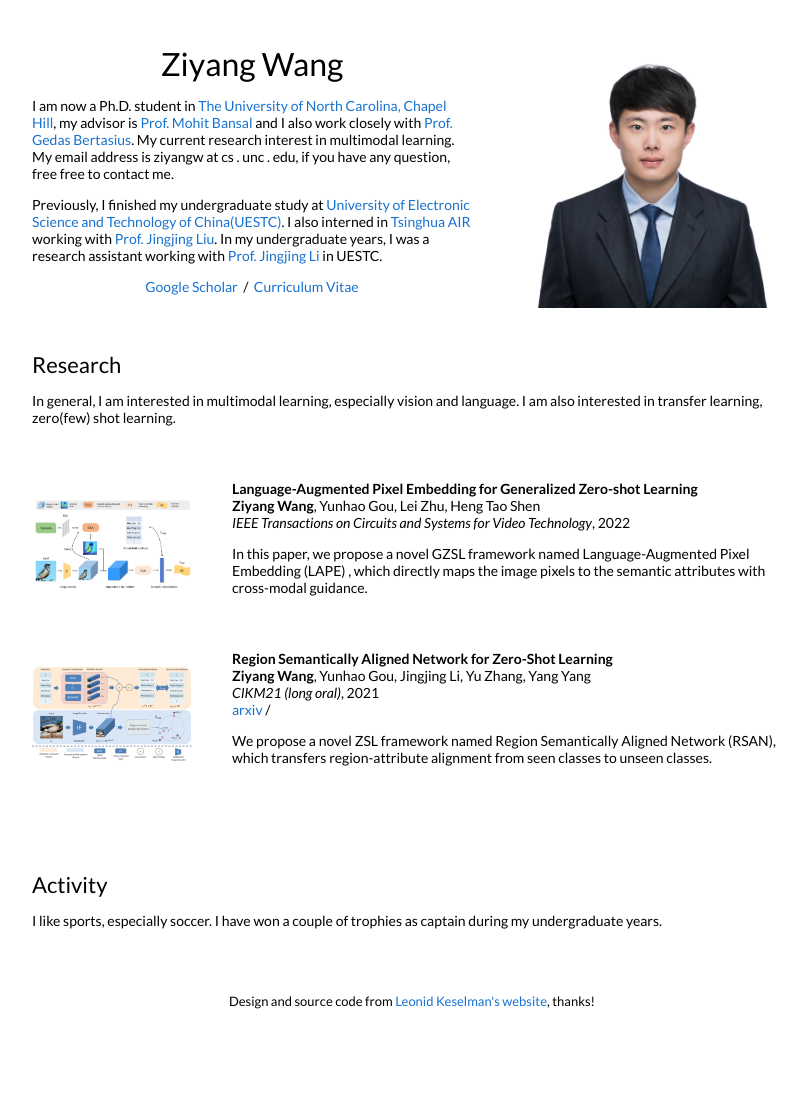
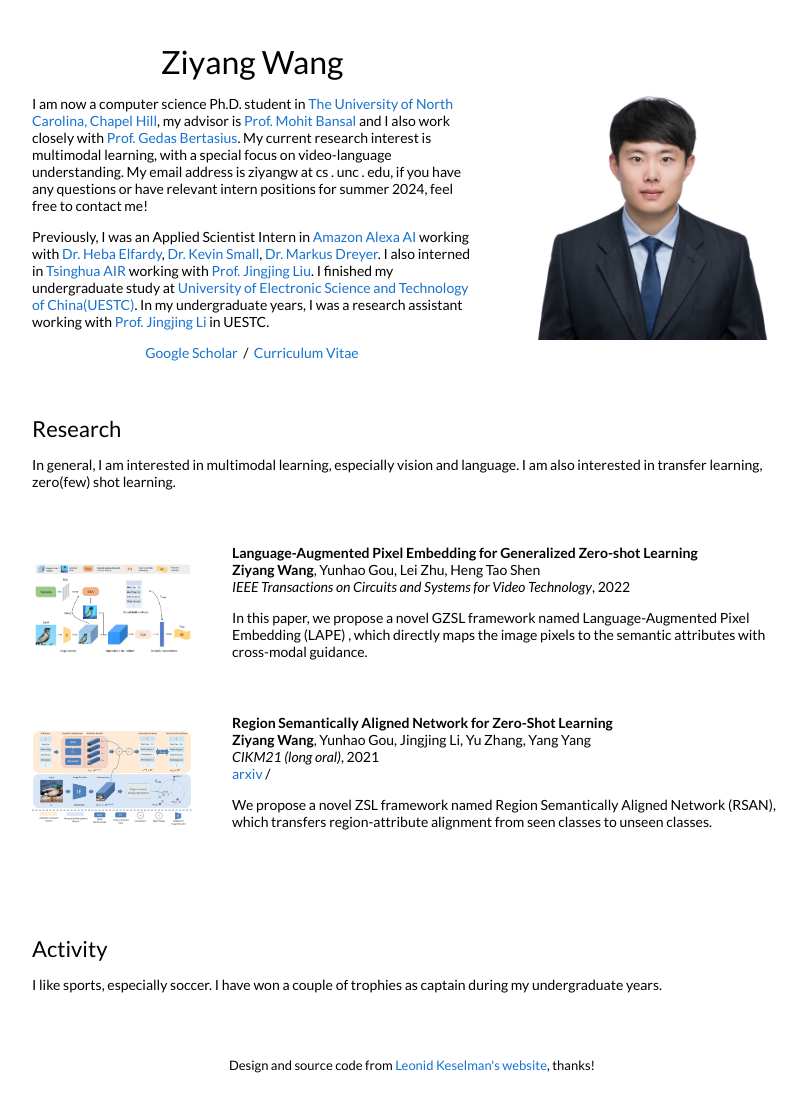
Before and after one commit to ZiyangW2000/ZiyangW2000.github.io, a Jekyll site: the page built from _posts/2018-05-05-policies.markdown, in a window 1280 px wide. Shown: the whole page, without its empty margins (228-1035 px from the left). Built offline with Jekyll 4.4.1, drawn with Linux system fonts in a browser that asks for light colours; before the commit the page ends 1030 px from its top, so only the background shows below that.

Commit message:
Update default.html

```diff
--- a/_layouts/default.html
+++ b/_layouts/default.html
@@ -27,16 +27,16 @@
               <h1>
                 Ziyang Wang
               </h1>
-              <p>I am now a Ph.D. student in  <a href="https://www.unc.edu//">The University of North Carolina, Chapel Hill</a>, my advisor is  <a href="https://www.cs.unc.edu/~mbansal//">Prof. Mohit Bansal</a> and I also work closely with <a href="https://www.gedasbertasius.com//">Prof. Gedas Bertasius</a>. My current research interest in multimodal learning. My email address is ziyangw at cs . unc . edu, if you have any question, free free to contact me.
+              <p>I am now a computer science Ph.D. student in  <a href="https://www.unc.edu//">The University of North Carolina, Chapel Hill</a>, my advisor is  <a href="https://www.cs.unc.edu/~mbansal//">Prof. Mohit Bansal</a> and I also work closely with <a href="https://www.gedasbertasius.com//">Prof. Gedas Bertasius</a>. My current research interest is multimodal learning, with a special focus on video-language understanding. My email address is ziyangw at cs . unc . edu, if you have any questions or have relevant intern positions for summer 2024, feel free to contact me!
               </p>
               <p>
-                Previously, I finished my undergraduate study at <a href="https://en.uestc.edu.cn">University of Electronic Science and Technology of China(UESTC)</a>. I also interned in <a href="https://air.tsinghua.edu.cn/EN/index.html">Tsinghua AIR</a> working with <a href="https://air.tsinghua.edu.cn/EN/team-detail.html?id=66&classid=23//">Prof. Jingjing Liu</a>. In my undergraduate years, I was a research assistant working with <a href="https://lijin118.github.io//">Prof. Jingjing Li</a> in UESTC.
+                Previously, I was an Applied Scientist Intern in <a href="https://www.amazon.science/">Amazon Alexa AI</a> working with <a href="https://www.amazon.science/author/heba-elfardy">Dr. Heba Elfardy</a>, <a href="http://www.kevinsmall.org/">Dr. Kevin Small</a>, <a href="https://markusdreyer.org/">Dr. Markus Dreyer</a>. I also interned in <a href="https://air.tsinghua.edu.cn/en/">Tsinghua AIR</a> working with <a href="https://air.tsinghua.edu.cn/en/info/1046/1194.htm">Prof. Jingjing Liu</a>. I finished my undergraduate study at <a href="https://en.uestc.edu.cn">University of Electronic Science and Technology of China(UESTC)</a>. In my undergraduate years, I was a research assistant working with <a href="https://lijin118.github.io//">Prof. Jingjing Li</a> in UESTC.
 
               </p>
               <p style="text-align:center">
 
                 <a href="https://scholar.google.com/citations?user=JuIqLPYAAAAJ&hl=en">Google Scholar</a> &nbsp;/&nbsp;
-                <a href="../CV_Ziyang_Wang_UNC_PhD.pdf">Curriculum Vitae</a>
+                <a href="../CV_Ziyang_Wang__UNC_Ph_D_ Nov_2_23.pdf">Curriculum Vitae</a>
 
               </p>
             </td>
```
